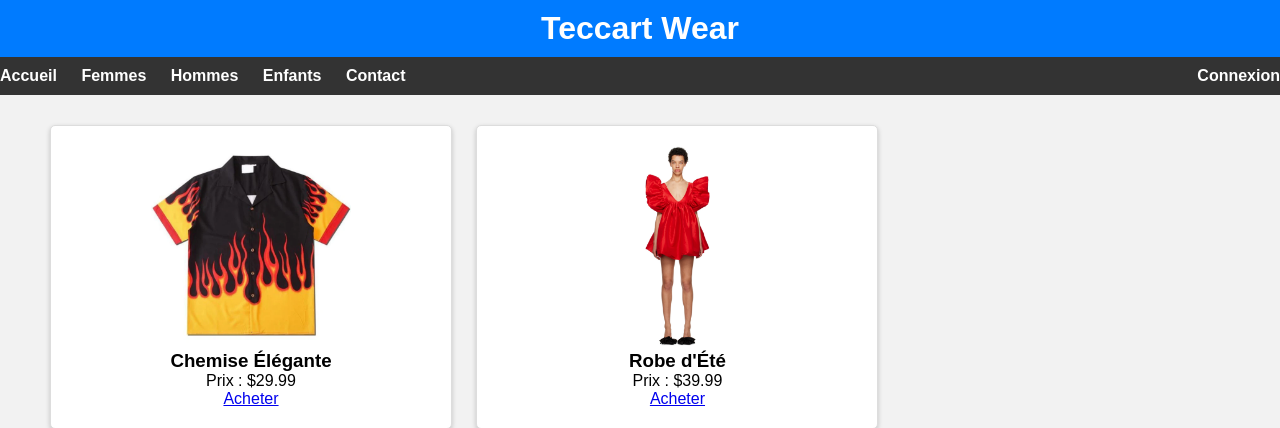
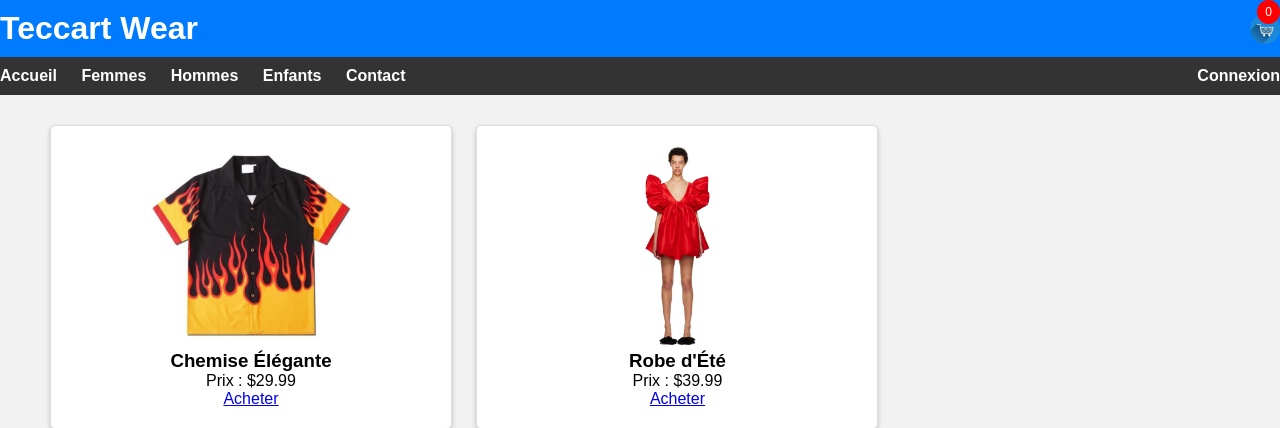
Before and after one commit to Unchevreuill/projet2_Savoie, a PHP site: page /pages/accueil.php in a window 1280 px wide. Shown: the top 428 px of the page. Run offline with PHP 8.4, Linux system fonts and the light colour scheme.

Commit message:
ajout bouton panier

```diff
--- a/css/accueil.css
+++ b/css/accueil.css
@@ -19,8 +19,26 @@ header {
     text-align: center;
 }
 
+.header-content {
+    display: flex;
+    justify-content: space-between;
+    align-items: center;
+}
+
 header h1 {
     margin: 0;
+}
+
+.cart {
+    display: flex;
+    align-items: center;
+}
+
+.cart img {
+    width: 30px;
+    height: 30px;
+    object-fit: contain;
+    margin-left: 10px; /* Adjust the margin as needed */
 }
 
 nav {
@@ -90,3 +108,21 @@ footer {
     bottom: 0;
     width: 100%;
 }
+
+/* Add styling for the shopping cart icon */
+.cart img {
+    width: 30px; /* Set the desired width */
+    height: 30px; /* Set the desired height */
+    object-fit: contain; /* Ensure the entire image fits within the specified dimensions */
+}
+
+#cart-count {
+    background-color: red; /* Change the background color as needed */
+    color: #fff;
+    border-radius: 50%;
+    padding: 5px 8px;
+    font-size: 12px;
+    position: absolute;
+    top: 0;
+    right: 0;
+}
--- a/pages/accueil.php
+++ b/pages/accueil.php
@@ -8,7 +8,13 @@
 </head>
 <body>
     <header>
-        <h1>Teccart Wear</h1>
+        <div class="header-content">
+            <h1>Teccart Wear</h1>
+            <div class="cart">
+                <span id="cart-count">0</span>
+                <img src="../images/cart-icon.png" alt="Shopping Cart" id="cart-icon">
+            </div>
+        </div>
     </header>
     <nav>
         <ul>
@@ -23,27 +29,41 @@
         </div>
     </nav>
     <div class="container">
-        <div class="product">
+        <div class="product" onclick="addToCart('Chemise Élégante', 29.99)">
             <img src="../images/chemise.jpg" alt="Elegant Blue Dress Shirt">
             <h3>Chemise Élégante</h3>
             <p>Prix : $29.99</p>
             <a href="#">Acheter</a>
         </div>
-        <div class="product">
+        <div class="product" onclick="addToCart('Robe d\'Été', 39.99)">
             <img src="../images/robe.jpg" alt="Casual Summer Dress">
             <h3>Robe d'Été</h3>
             <p>Prix : $39.99</p>
             <a href="#">Acheter</a>
         </div>
-        <div class="product">
+        <div class="product" onclick="addToCart('Jeans Classiques', 49.99)">
             <img src="../images/jeans.jpg" alt="Classic Denim Jeans">
             <h3>Jeans Classiques</h3>
             <p>Prix : $49.99</p>
             <a href="#">Acheter</a>
         </div>
+        <!-- Add more products here if needed -->
     </div>
     <footer>
         <p>&copy; 2023 Teccart Wear. Tous droits réservés.</p>
     </footer>
+    <script>
+        let cartCount = 0;
+
+        function addToCart(productName, price) {
+            cartCount++;
+            updateCartCount(cartCount);
+            console.log(`Added ${productName} to the cart. Price: $${price}`);
+        }
+
+        function updateCartCount(count) {
+            document.getElementById('cart-count').innerText = count;
+        }
+    </script>
 </body>
 </html>
```
Also changed, not shown: images/cart-icon.png (added).
